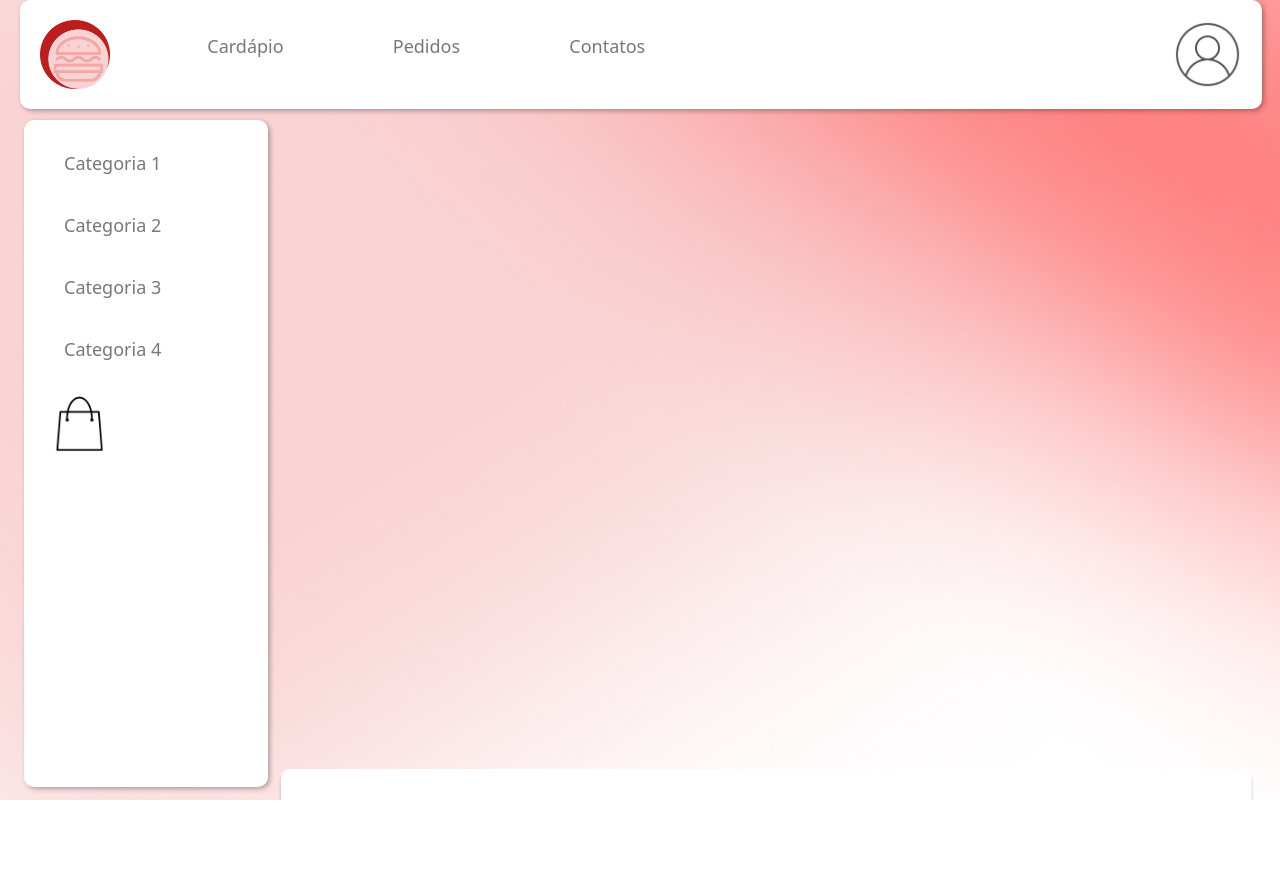
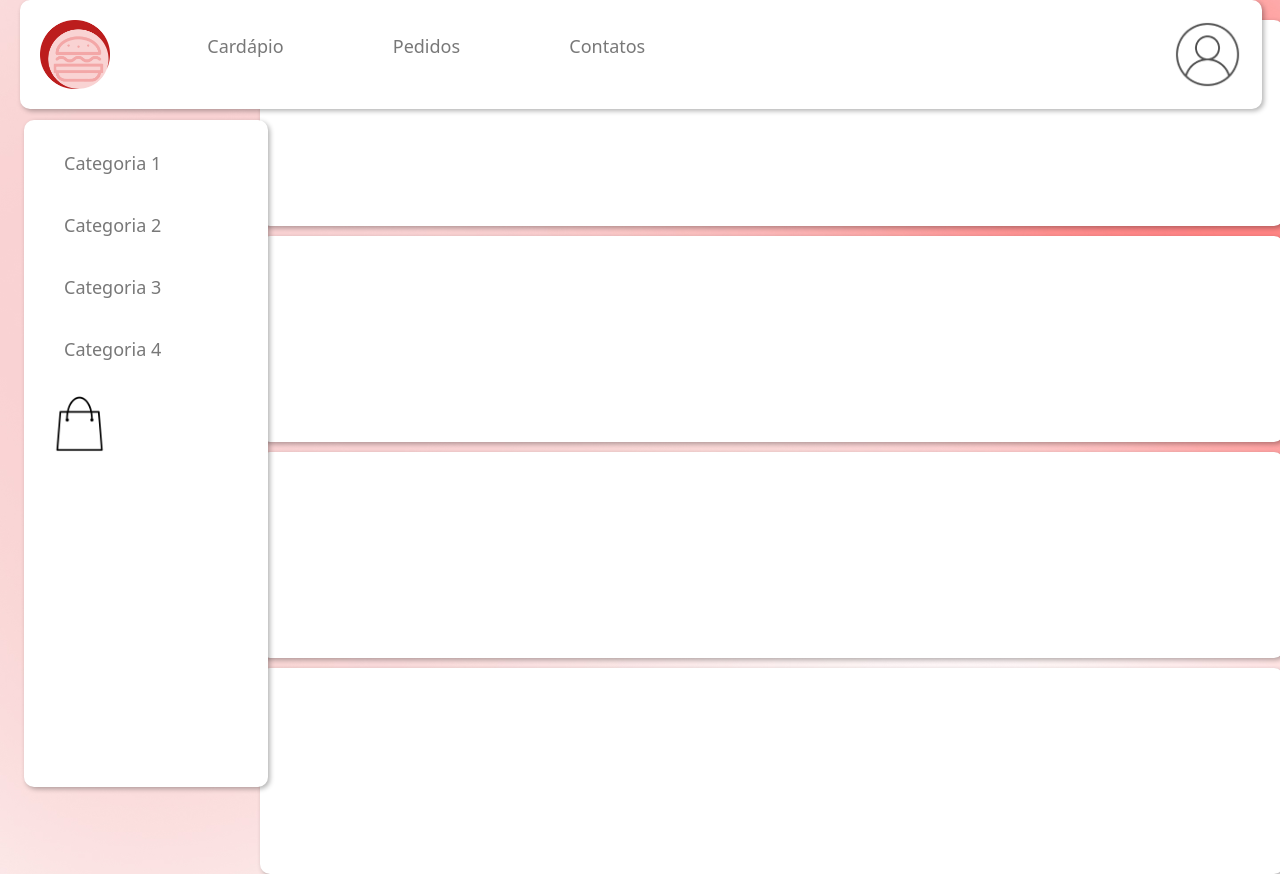
Before and after one commit to MarceloDowNeto/SistemaRestaurante, a Django app: page /newdashboard/ in a window 1280 px wide. Before the commit the page ends 800 px from the top, so only its background shows below. Run offline with Django 5.2, Linux system fonts and the light colour scheme.

Commit message:
Merge branch 'FrontTelaPrincipal'
# Conflicts:
#	app/__pycache__/views.cpython-312.pyc
#	project/__pycache__/urls.cpython-312.pyc

```diff
--- a/app/static/css/style.css
+++ b/app/static/css/style.css
@@ -44,9 +44,11 @@
     height: 109px;
     display: flex;
     gap: 50px;
+    position: fixed;
+    z-index: 1000;
 }
 
-.button-container,.top-container,.sidebar {
+.button-container,.top-container,.sidebar,.content-bar {
     background-color: white;
     box-shadow: 2px 2px 5px rgba(0, 0, 0, 0.3);
     padding: 20px;
@@ -112,5 +114,29 @@
 .sacola {
     height: 72px;
     width: 72px;
+    justify-self: flex-end;
     margin-top: auto;
 }
+
+.content {
+    padding-top: 109px;
+    margin-left: 244px;
+    padding: 20px;
+    height: 82vh;
+    width: calc(50vh-280px);
+    display: flex;
+    flex-direction: column;
+    gap: 10px;
+    align-items: center;
+}
+
+.content-bar {
+    width: 80vw;
+    height: 206px;
+    display: flex;
+    flex-shrink: 0;
+}
+
+.content-bar:hover {
+    border: 2px, solid, #BC1D1D;
+}
--- a/app/templates/dashboard/dashboard.html
+++ b/app/templates/dashboard/dashboard.html
@@ -11,7 +11,7 @@
 </head>
 
 <body class="background">
-    <header>
+    <header style="top: 0; left: 0;">
         <nav class="top-container">
             <img src="..\..\static\logo_eclipse.png" style="height: 90; width: 90;">
             <ul class="nav-links">
@@ -35,6 +35,15 @@
         </nav>
     </aside>
 
+    <main class="content">
+        <div class="content-bar"></div>
+        <div class="content-bar"></div>
+        <div class="content-bar"></div>
+        <div class="content-bar"></div>
+
+
+    </main>
+
 
 
     <script src="{% static 'js/javascrript.js' %}"></script>
```
Also changed, not shown: app/static/burguer.jpg (added).
